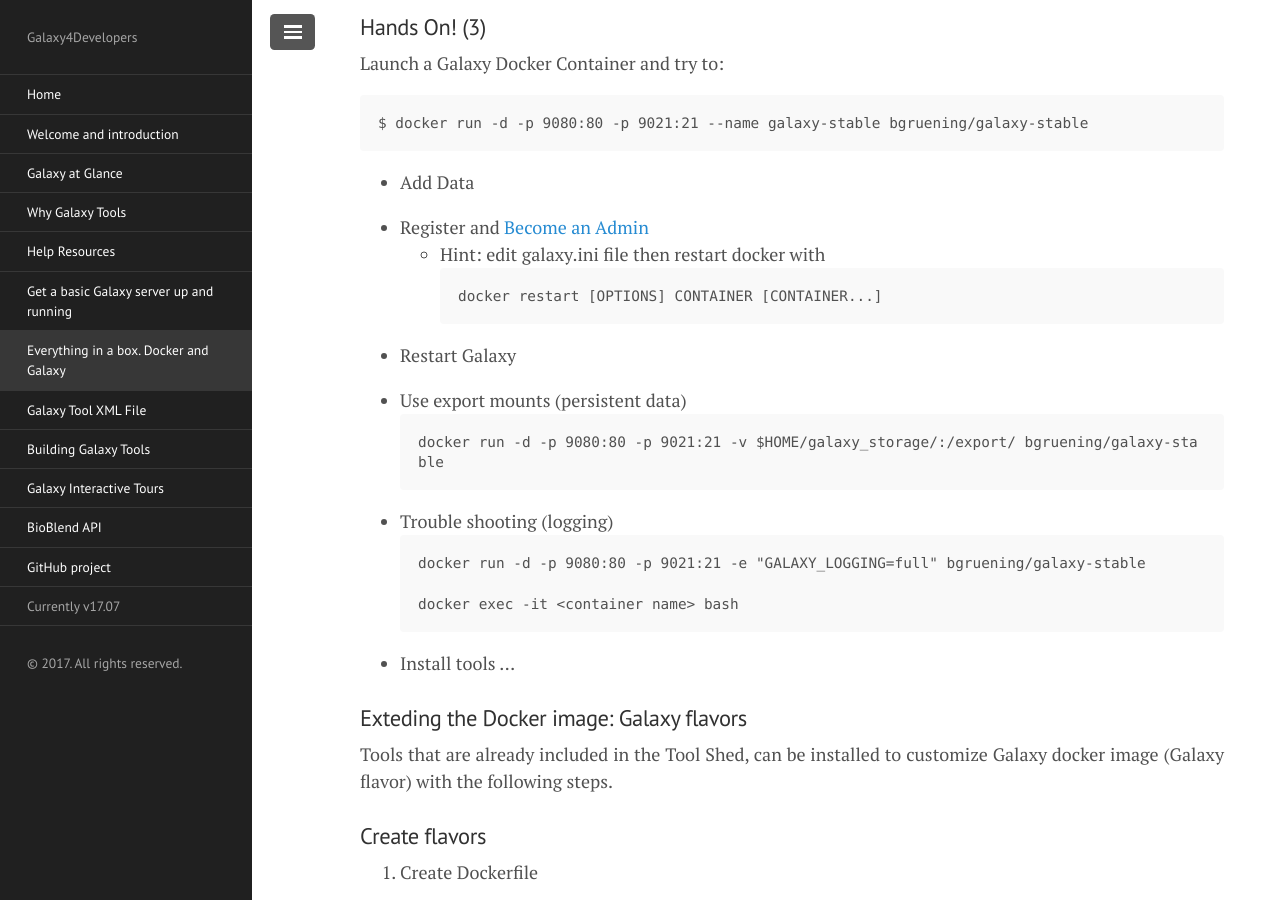
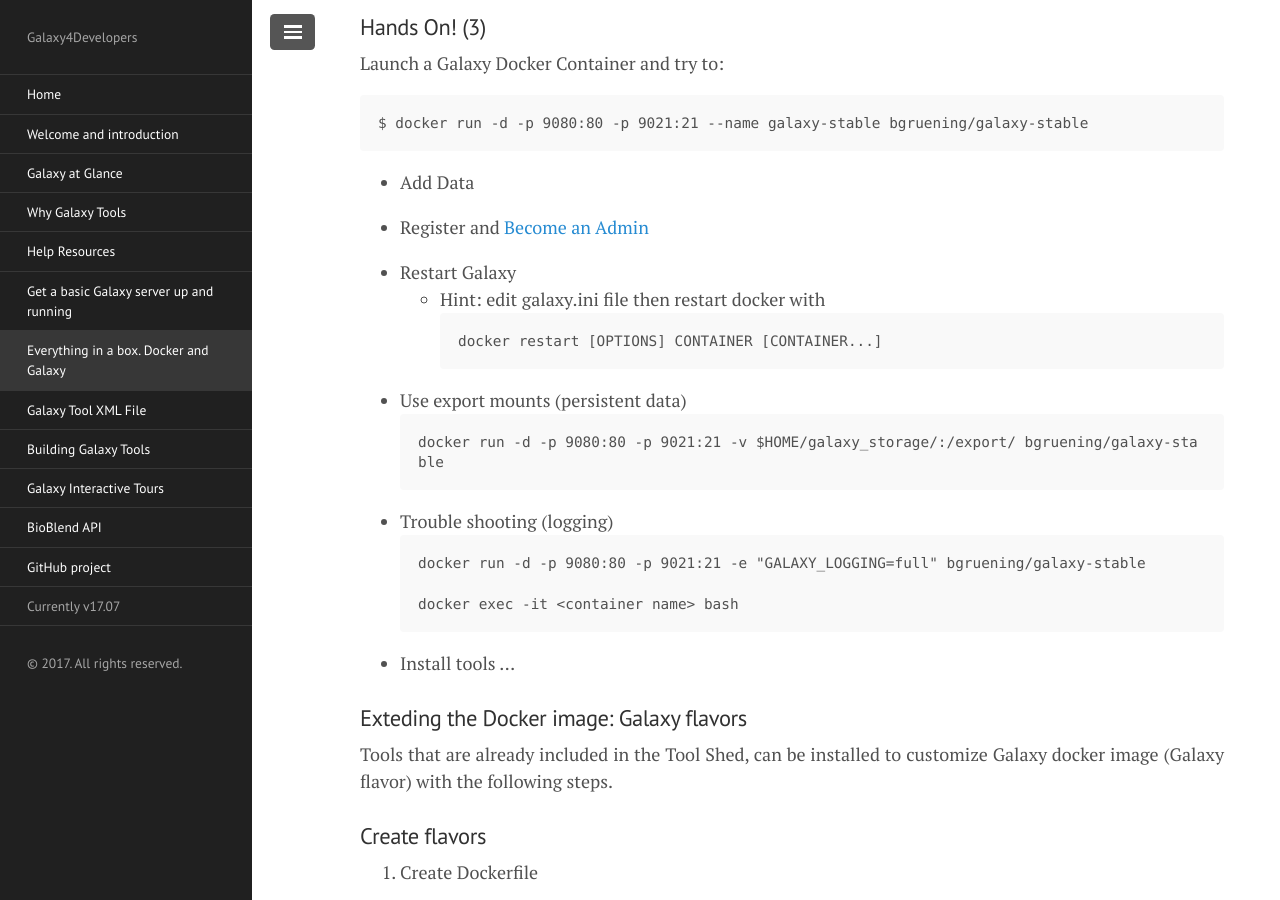
Before and after one commit to crs4/Galaxy4Developers, a Jekyll site: the page built from lectures/06.docker_and_galaxy.md, in a window 1280 px wide and 900 px high, scrolled down 12650 px. Built offline with Jekyll 4.4.1, drawn with Linux system fonts in a browser that asks for light colours; nearby versions of some CDN libraries.

Commit message:
fix hands on 3

````diff
--- a/lectures/06.docker_and_galaxy.md
+++ b/lectures/06.docker_and_galaxy.md
@@ -346,11 +346,12 @@ $ docker run -d -p 9080:80 -p 9021:21 --name galaxy-stable bgruening/galaxy-stab
 - Add Data
 
 - Register and [Become an Admin](http://bgruening.github.io/docker-galaxy-stable/users-passwords.html)
+
+- Restart Galaxy
   - Hint: edit galaxy.ini file then restart docker with
     ```
     docker restart [OPTIONS] CONTAINER [CONTAINER...]
     ```
-- Restart Galaxy
 
 - Use export mounts (persistent data)
   ```
````
